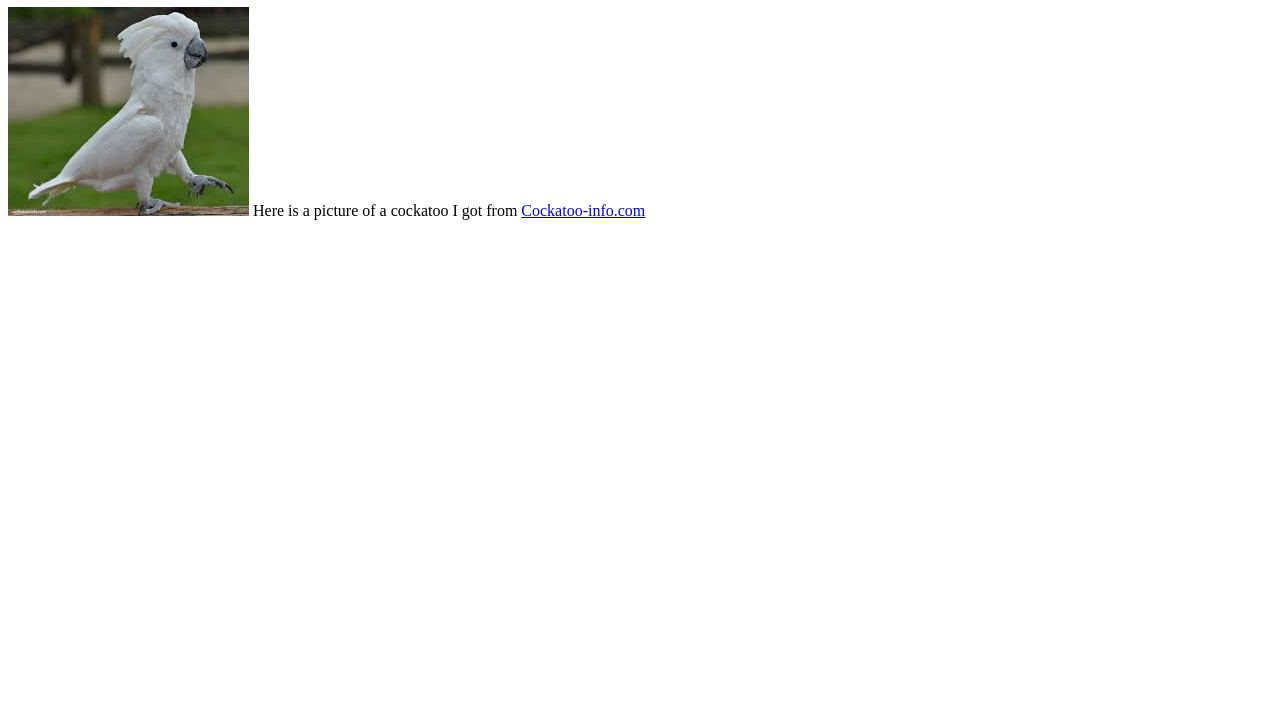
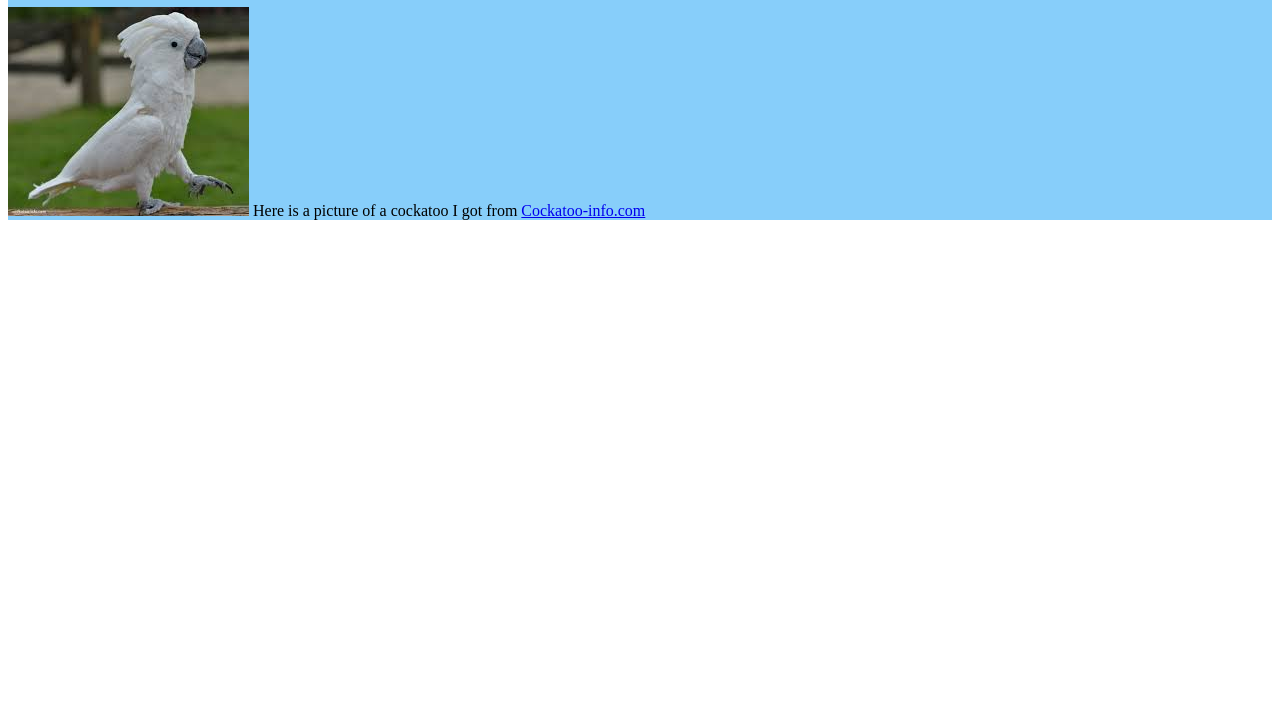
Before and after one commit to JoshIQui/jiq4449.github.io, a plain HTML site: page index.html in a window 1280 px wide. Shown: the part 73-800 px from the top of the page. Drawn offline with Linux system fonts and the light colour scheme.

Commit message:
Changed wrapper type

```diff
--- a/index.html
+++ b/index.html
@@ -8,7 +8,7 @@
     <link rel="stylesheet" href="sitestylesheet.css">
 </head>
 <body>
-    <span id="wrapper">
+    <div id="wrapper">
     <h1>
         Joshua Quinones
     </h1>
@@ -16,6 +16,6 @@
             <img src="cockatoo.jfif" alt="Cockatoo">
         Here is a picture of a cockatoo I got from <a href="https://cockatoo-info.com/species/umbrella-cockatoo/">Cockatoo-info.com</a>
     </p>
-    </span>
+</div>
 </body>
 </html>
```
